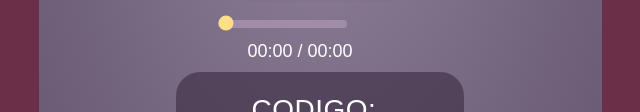
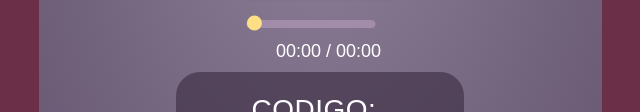
Before and after one commit to ReadMindBK/prueba, a plain HTML site: page index.html in a window 1280 px wide. Shown: the part 576-688 px from the top of the page, without its empty margins (320-960 px from the left). Drawn offline with Linux system fonts and the light colour scheme.

Commit message:
index.html

```diff
--- a/index.html
+++ b/index.html
@@ -249,7 +249,7 @@ top: var(--posicion-audio);
   padding: 0 3px;
   margin: 0 auto 20x;
   align-self: center;
-  transform: translateX(50px);
+  transform: translateX(25%);
 }
 
 background: linear-gradient(
```
